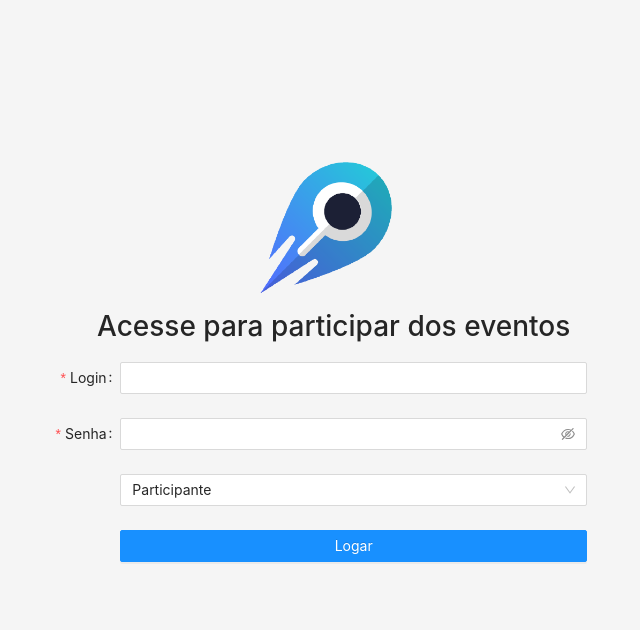
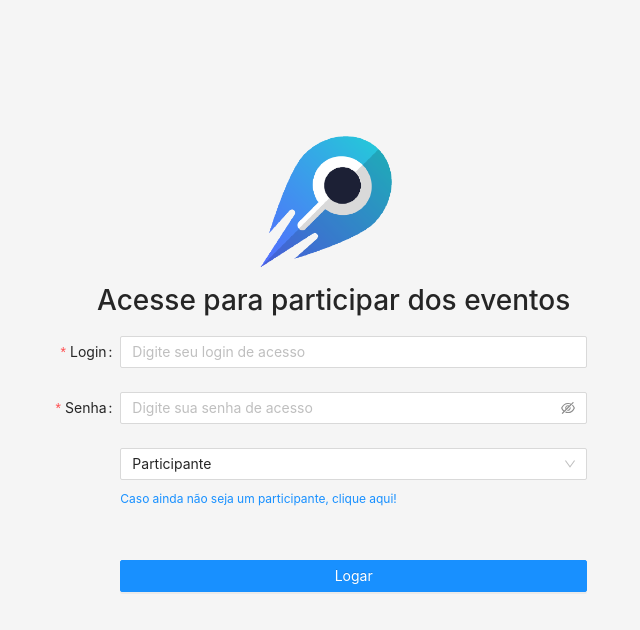
Before and after one commit to ericrodriguesfer/challenge-insightlab-frontend, a React (Create React App) app: page /login in a window 1280 px wide. Shown: the top 630 px of the page, without its empty margins (433-1073 px from the left). Built offline with nearby package versions, Linux system fonts and the light colour scheme.

Commit message:
screen login finished

```diff
--- a/src/pages/Login/Login.js
+++ b/src/pages/Login/Login.js
@@ -1,4 +1,5 @@
 import React, { useState } from "react";
+import { Link } from "react-router-dom";
 import { Row, Col, Form, Input, Button, Select } from "antd";
 
 import "./style.css";
@@ -7,9 +8,14 @@ import InsigthLabIcon from "../../images/insigthlab-icon.png";
 const { Option } = Select;
 
 function Login() {
+  const [loginFormAcess, setLoginFormAcess] = useState("");
+  const [passFormAcess, setPassFormAcess] = useState("");
+  const [typeLoginFormAcess, setTypeLoginFormAcess] = useState("participante");
   const [titleForm, setTitleForm] = useState(
     "Acesse para participar dos eventos"
   );
+
+  localStorage.clear();
 
   function handleChange(value) {
     if (value === "administrador") {
@@ -17,22 +23,25 @@ function Login() {
     } else {
       setTitleForm("Acesse para participar dos eventos");
     }
+
+    setTypeLoginFormAcess(value);
   }
 
-  const onFinish = (values) => {
-    console.log("Success:", values);
-  };
+  function handleSendForm(e) {
+    e.preventDefault();
+    window.alert(loginFormAcess);
+    window.alert(passFormAcess);
+    window.alert(typeLoginFormAcess);
+  }
 
-  const onFinishFailed = (errorInfo) => {
-    console.log("Failed:", errorInfo);
-  };
   return (
     <React.Fragment>
       <Row>
         <Col span={12} offset={6} className="content-form-login">
           <Form
+            onSubmitCapture={handleSendForm}
             className="body-form"
-            name="basic"
+            name="form-login"
             labelCol={{
               span: 8,
             }}
@@ -42,8 +51,6 @@ function Login() {
             initialValues={{
               remember: true,
             }}
-            onFinish={onFinish}
-            onFinishFailed={onFinishFailed}
           >
             <img
               src={InsigthLabIcon}
@@ -54,7 +61,7 @@ function Login() {
 
             <Form.Item
               label="Login"
-              name="Login de acesso"
+              name="login-name-acess"
               rules={[
                 {
                   required: true,
@@ -62,12 +69,17 @@ function Login() {
                 },
               ]}
             >
-              <Input />
+              <Input
+                placeholder="Digite seu login de acesso"
+                required
+                onChange={(e) => setLoginFormAcess(e.target.value)}
+                value={loginFormAcess}
+              />
             </Form.Item>
 
             <Form.Item
               label="Senha"
-              name="Senha de acesso"
+              name="login-pass-acesso"
               rules={[
                 {
                   required: true,
@@ -75,7 +87,12 @@ function Login() {
                 },
               ]}
             >
-              <Input.Password />
+              <Input.Password
+                placeholder="Digite sua senha de acesso"
+                required
+                onChange={(e) => setPassFormAcess(e.target.value)}
+                value={passFormAcess}
+              />
             </Form.Item>
 
             <Form.Item
@@ -88,13 +105,25 @@ function Login() {
             >
               <Select
                 className="select-form-login"
-                defaultValue="participante"
                 style={{ width: 120 }}
                 onChange={handleChange}
+                value={typeLoginFormAcess}
+                required
               >
                 <Option value="participante">Participante</Option>
                 <Option value="administrador">Administrador</Option>
               </Select>
+            </Form.Item>
+
+            <Form.Item
+              wrapperCol={{
+                offset: 8,
+                span: 16,
+              }}
+            >
+              <Link to="/register" className="link-page-register">
+                Caso ainda não seja um participante, clique aqui!
+              </Link>
             </Form.Item>
 
             <Form.Item
--- a/src/pages/Login/style.css
+++ b/src/pages/Login/style.css
@@ -1,5 +1,5 @@
 .content-form-login {
-    margin-top: 12% !important;
+    margin-top: 10% !important;
 }
 
 .body-form {
@@ -24,3 +24,9 @@
 .select-form-login {
     width: 100% !important;
 }
+
+.link-page-register {
+    float: left;
+    font-size: 12px;
+    margin-top: -30px;
+}
--- /dev/null
+++ b/src/pages/Register/Register.js
@@ -0,0 +1,11 @@
+import React from "react";
+
+function Register() {
+  return (
+    <React.Fragment>
+      <h1>Register</h1>
+    </React.Fragment>
+  );
+}
+
+export default Register;
--- a/src/routes/routes.js
+++ b/src/routes/routes.js
@@ -3,6 +3,7 @@ import { BrowserRouter, Switch, Route } from "react-router-dom";
 
 import HomeUser from "../pages/HomeUser/HomeUser";
 import Login from "../pages/Login/Login";
+import Register from "../pages/Register/Register";
 
 function Routes() {
   return (
@@ -10,6 +11,7 @@ function Routes() {
       <Switch>
         <Route path="/" exact component={HomeUser}></Route>
         <Route path="/login" exact component={Login}></Route>
+        <Route path="/register" exact component={Register}></Route>
       </Switch>
     </BrowserRouter>
   );
```
